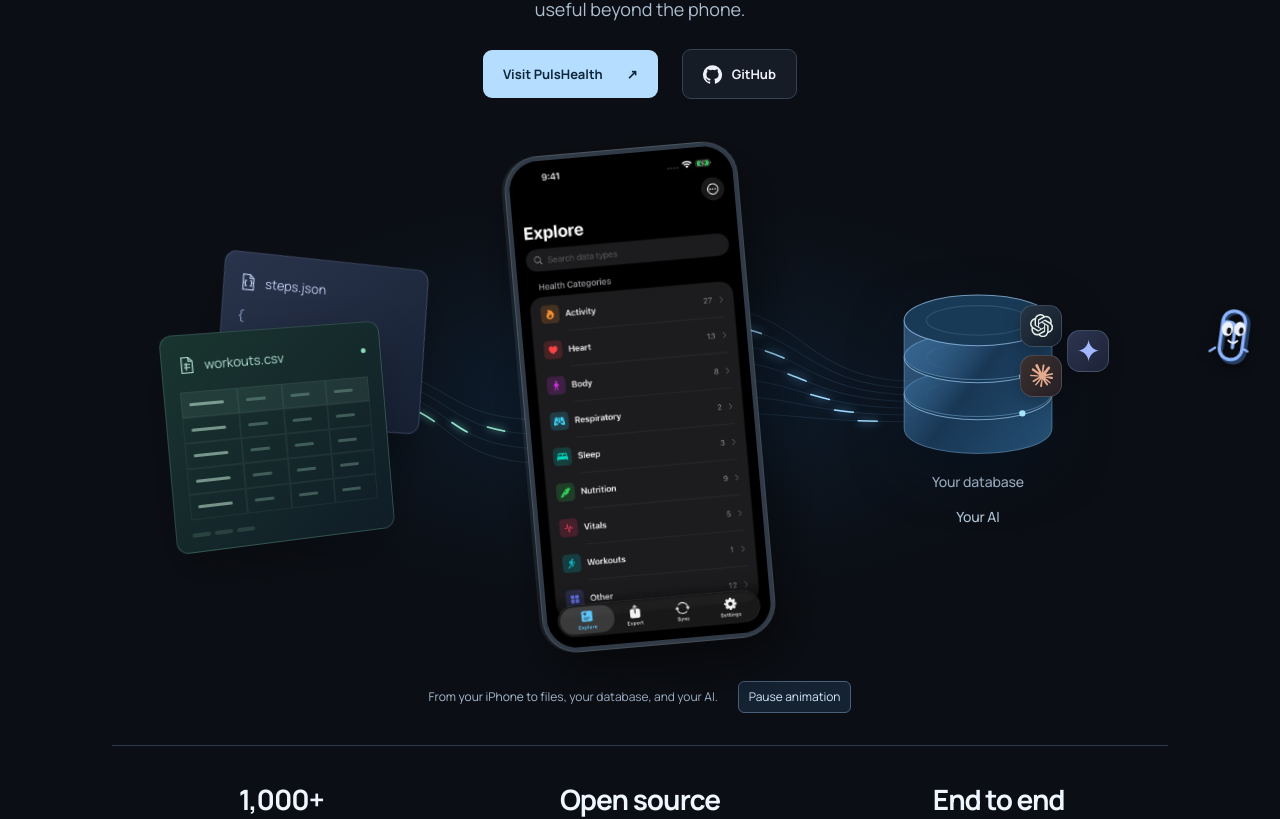
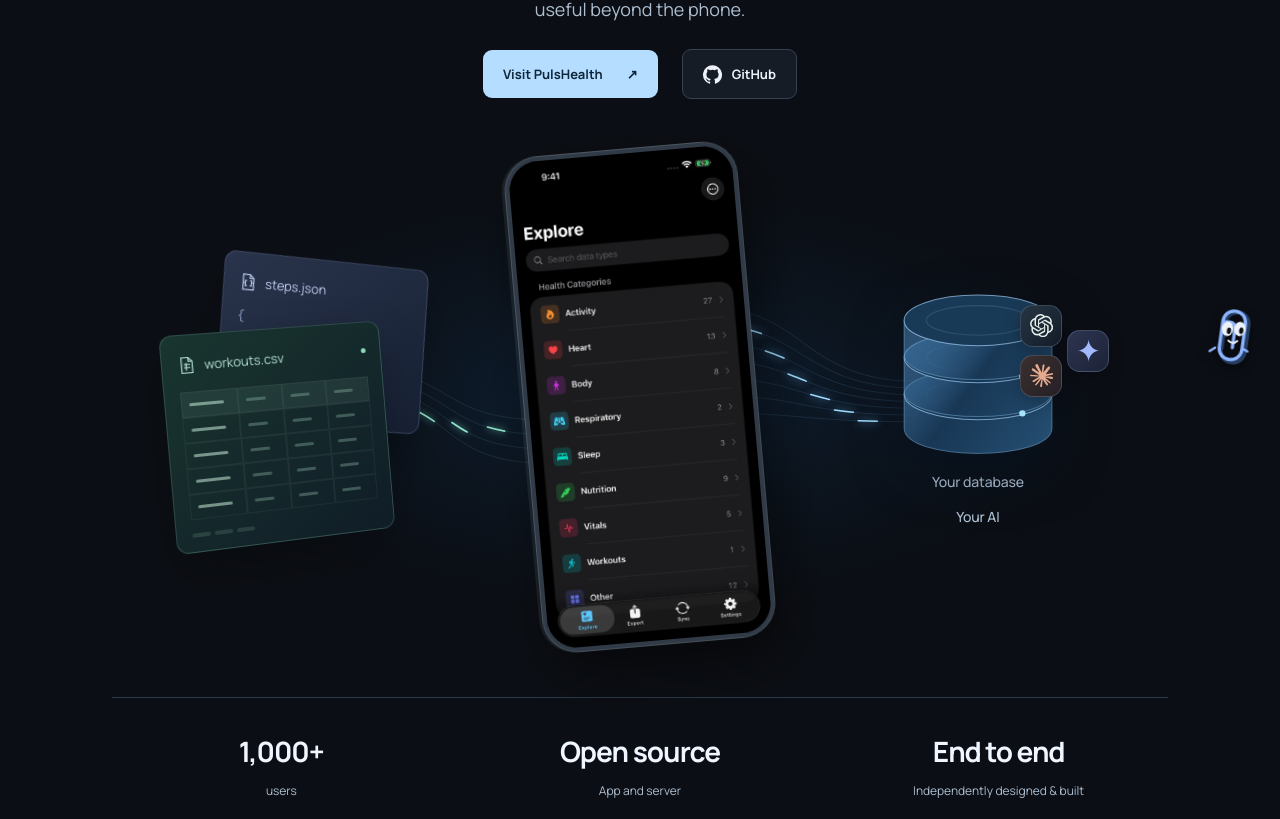
Before and after one commit to smwade/seanwade, a Next.js app: page /pulshealth in a window 1280 px wide. Shown: the part 414-1233 px from the top of the page. Built offline with nearby package versions, Linux system fonts and the light colour scheme.

Commit message:
Remove name punctuation and animation caption controls

```diff
--- a/src/components/Footer.tsx
+++ b/src/components/Footer.tsx
@@ -4,7 +4,7 @@ export default function Footer() {
     <footer className="site-footer">
       <div>
         <Link className="wordmark" href="/">
-          Sean Wade.
+          Sean Wade
         </Link>
       </div>
       <div className="footer-links">
--- a/src/components/HealthDataFlow.module.css
+++ b/src/components/HealthDataFlow.module.css
@@ -392,33 +392,11 @@
   }
 }
 
-/* Local adaptations: room for the mobile destinations and explicit motion control. */
+/* Local adaptations: room for the mobile destinations. */
 .figure {
   margin-top: 28px;
   margin-bottom: 32px;
   text-align: left;
-}
-.caption {
-  display: flex;
-  align-items: center;
-  justify-content: center;
-  gap: 20px;
-  color: #a9bdd2;
-  font-size: 12px;
-  padding-top: 16px;
-}
-.motionButton {
-  color: #d7eaff;
-  border: 1px solid #49617b;
-  border-radius: 6px;
-  padding: 5px 10px;
-  background: #142232;
-  font: inherit;
-  white-space: nowrap;
-}
-.motionButton:focus-visible {
-  outline: 2px solid #9bd3ff;
-  outline-offset: 4px;
 }
 .fileStack:hover,
 .fileStack:focus-visible {
@@ -435,15 +413,4 @@
   .stage {
     margin-bottom: 36px;
   }
-  .caption {
-    text-align: center;
-    flex-direction: column;
-    gap: 12px;
-    padding-top: 22px;
-  }
 }
-@media (prefers-reduced-motion: reduce) {
-  .motionButton {
-    display: none;
-  }
-}
--- a/src/components/HealthDataFlow.tsx
+++ b/src/components/HealthDataFlow.tsx
@@ -8,10 +8,9 @@ import { ChatGPTIcon, GeminiIcon, ClaudeIcon } from "./PulsHealthBrandIcons";
 import styles from "./HealthDataFlow.module.css";
 
 /** Adapted from PulsHealth (Apache-2.0), copyright 2026 Sean Wade.
- * Local changes: absolute links, dependency-free file icons, pause control.
+ * Local changes: absolute links and dependency-free file icons.
  * See public/licenses/pulshealth/. */
 export function HealthDataFlow() {
-  const [paused, setPaused] = useState(false);
   const [visible, setVisible] = useState(false);
   const ref = useRef<HTMLElement>(null);
   useEffect(() => {
@@ -24,11 +23,7 @@ export function HealthDataFlow() {
   }, []);
 
   return (
-    <figure
-      ref={ref}
-      className={styles.figure}
-      data-paused={!visible || paused}
-    >
+    <figure ref={ref} className={styles.figure} data-paused={!visible}>
       <div className={styles.stage}>
         <div className={styles.halo} aria-hidden />
         <svg
@@ -229,17 +224,6 @@ export function HealthDataFlow() {
           </span>
         </Link>
       </div>
-      <figcaption className={styles.caption}>
-        <span>From your iPhone to files, your database, and your AI.</span>
-        <button
-          type="button"
-          className={styles.motionButton}
-          aria-pressed={paused}
-          onClick={() => setPaused(!paused)}
-        >
-          {paused ? "Play animation" : "Pause animation"}
-        </button>
-      </figcaption>
     </figure>
   );
 }
--- a/src/components/Navbar.tsx
+++ b/src/components/Navbar.tsx
@@ -13,7 +13,6 @@ export default function Navbar() {
       <div className="nav-inner">
         <Link href="/" className="wordmark">
           <span className="monogram">sw</span>Sean Wade
-          <span className="wordmark-dot">.</span>
         </Link>
         <div className="nav-links">
           {links.map((link) => (
```
Also changed, not shown: 1 other file (tests, documents, lock files or other folders).
